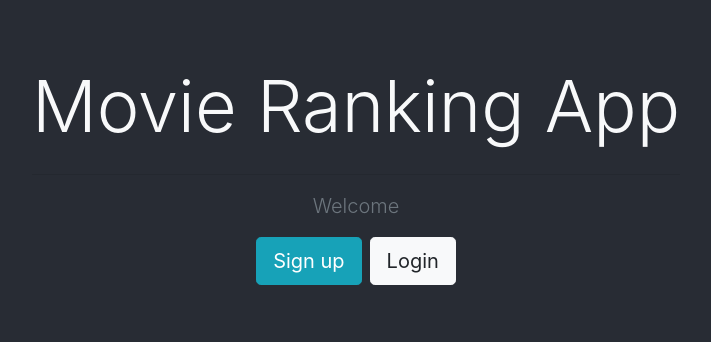
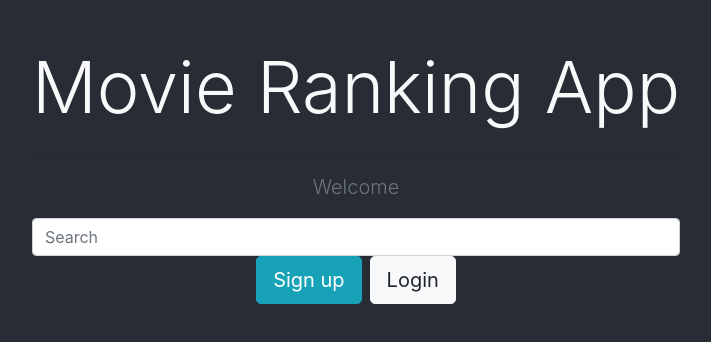
Before and after one commit to ncklasala/Movie_ranking, a React (Create React App) app in the folder client/: page / in a window 1280 px wide. Shown: the part 226-568 px from the top of the page, without its empty margins (284-995 px from the left). Built offline with nearby package versions, Linux system fonts and the light colour scheme; no server answers.

Commit message:
Fixed bug profiles not properly linking to user

```diff
--- /dev/null
+++ b/client/src/components/common/Search.js
@@ -0,0 +1,17 @@
+import React, { Component } from "react";
+
+class Search extends Component {
+  render() {
+    return (
+      <div className="md-form mt-0">
+        <input
+          class="form-control"
+          type="text"
+          placeholder="Search"
+          aria-label="Search"
+        />
+      </div>
+    );
+  }
+}
+export default Search;
--- a/client/src/components/layout/Landing.js
+++ b/client/src/components/layout/Landing.js
@@ -3,6 +3,7 @@ import { Link } from "react-router-dom";
 import PropTypes from "prop-types";
 import { connect } from "react-redux";
 import { logoutUser } from "../../actions/authActions";
+import Search from "../common/Search";
 import {
   clearCurrentProfile,
   getCurrentProfile,
@@ -60,6 +61,7 @@ class Landing extends Component {
       <div>
         <div className="welcome">
           <p className="lead text-muted">Welcome {user.name}</p>
+          <Search />
         </div>
         {isAuthenticated ? authLinks : guestLinks}
       </div>
```
Also changed, not shown: 1 other file (tests, documents, lock files or other folders).
